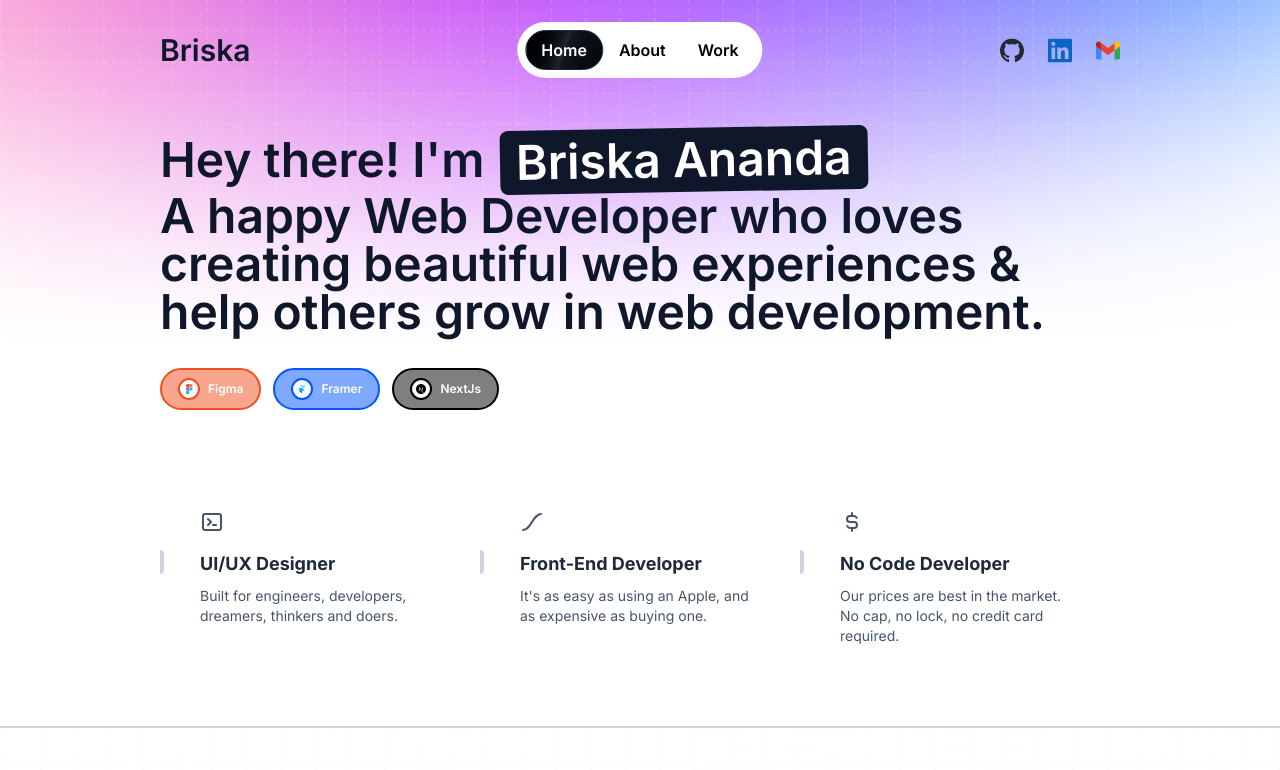
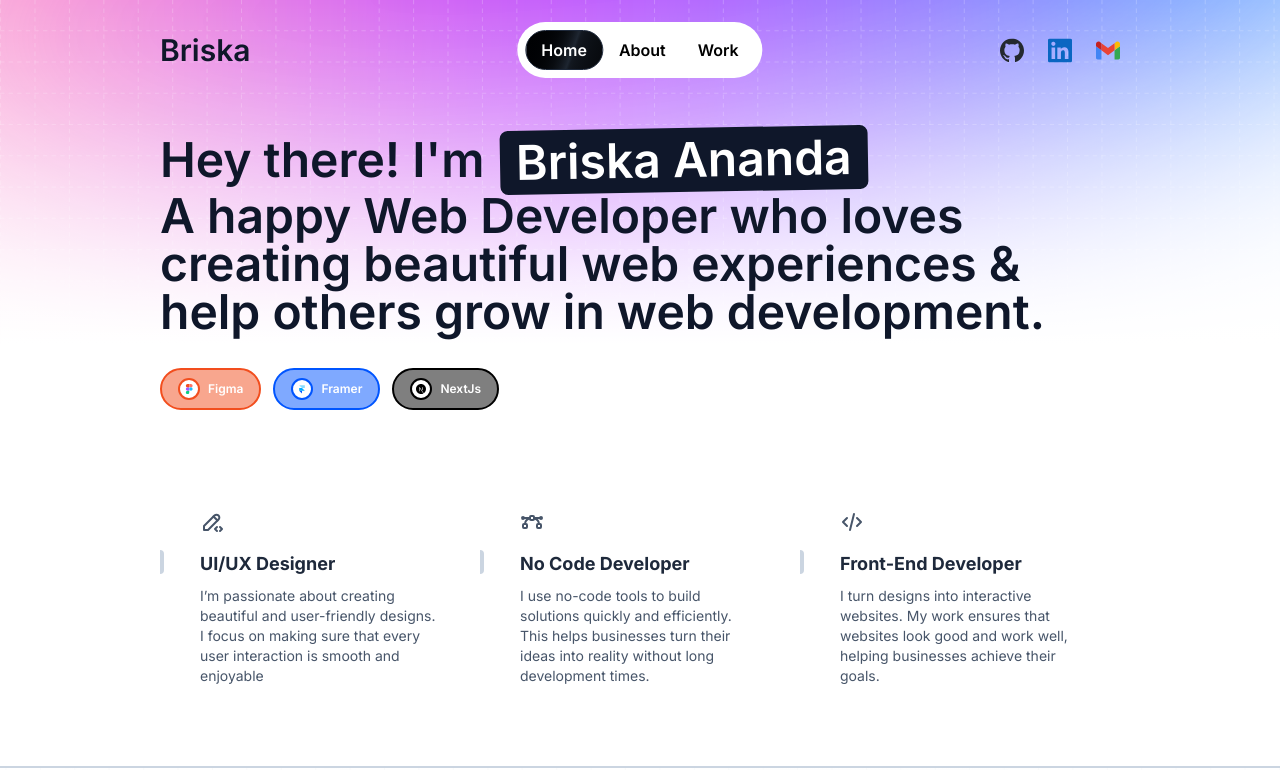
Before and after one commit to briskaanandaa/personal-website, a Next.js app: page / in a window 1280 px wide. Shown: the top 770 px of the page. Built offline with nearby package versions, Linux system fonts and the light colour scheme.

Commit message:
Feature content

```diff
--- a/src/components/FeatureSectionsDemo.tsx
+++ b/src/components/FeatureSectionsDemo.tsx
@@ -1,8 +1,8 @@
 import { cn } from "@/lib/utils";
 import {
-  IconCurrencyDollar,
-  IconEaseInOut,
-  IconTerminal2,
+  IconCode,
+  IconPencilCode,
+  IconVectorBezier,
 } from "@tabler/icons-react";
 
 export function FeaturesSectionDemo() {
@@ -10,20 +10,20 @@ export function FeaturesSectionDemo() {
     {
       title: "UI/UX Designer",
       description:
-        "Built for engineers, developers, dreamers, thinkers and doers.",
-      icon: <IconTerminal2 />,
+        "I’m passionate about creating beautiful and user-friendly designs. I focus on making sure that every user interaction is smooth and enjoyable",
+      icon: <IconPencilCode />,
+    },
+    {
+      title: "No Code Developer",
+      description:
+        "I use no-code tools to build solutions quickly and efficiently. This helps businesses turn their ideas into reality without long development times.",
+      icon: <IconVectorBezier />,
     },
     {
       title: "Front-End Developer",
       description:
-        "It's as easy as using an Apple, and as expensive as buying one.",
-      icon: <IconEaseInOut />,
-    },
-    {
-      title: "No Code Developer",
-      description:
-        "Our prices are best in the market. No cap, no lock, no credit card required.",
-      icon: <IconCurrencyDollar />,
+        "I turn designs into interactive websites. My work ensures that websites look good and work well, helping businesses achieve their goals.",
+      icon: <IconCode />,
     },
   ];
   return (
```
